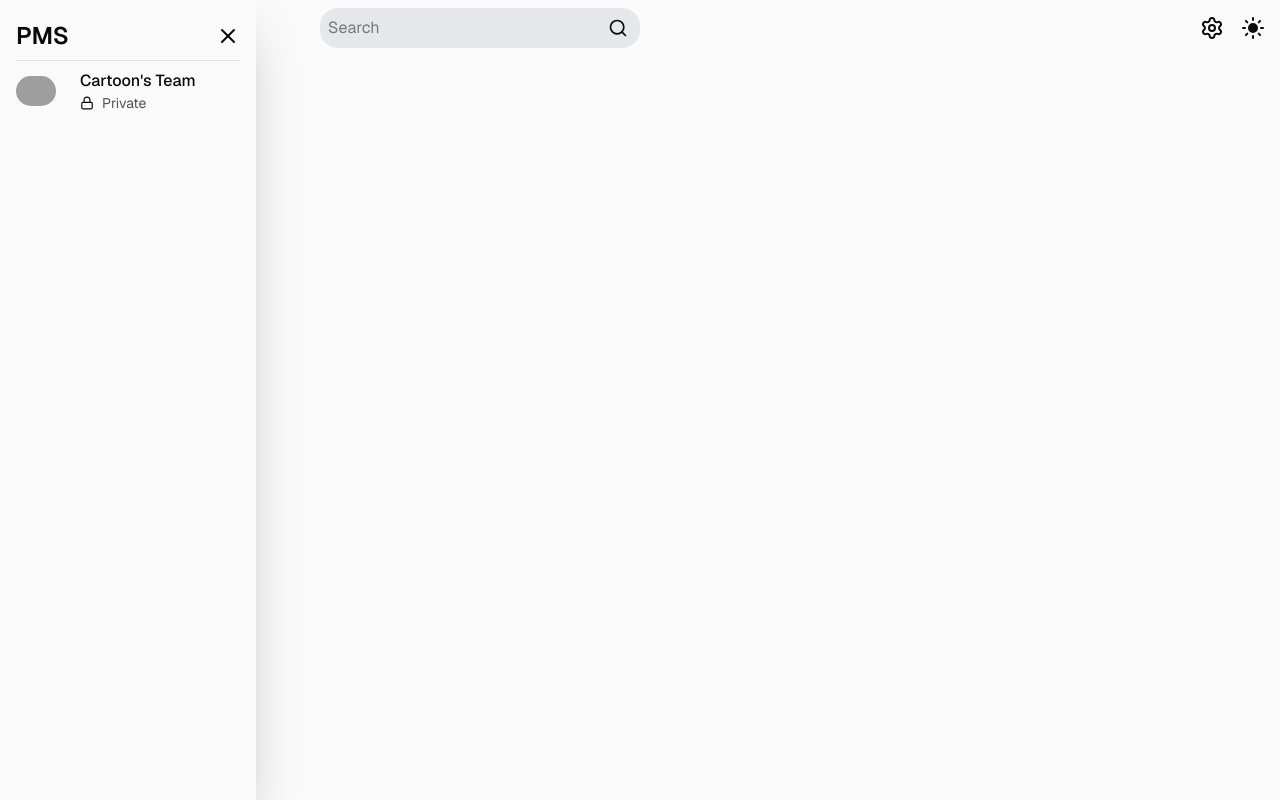
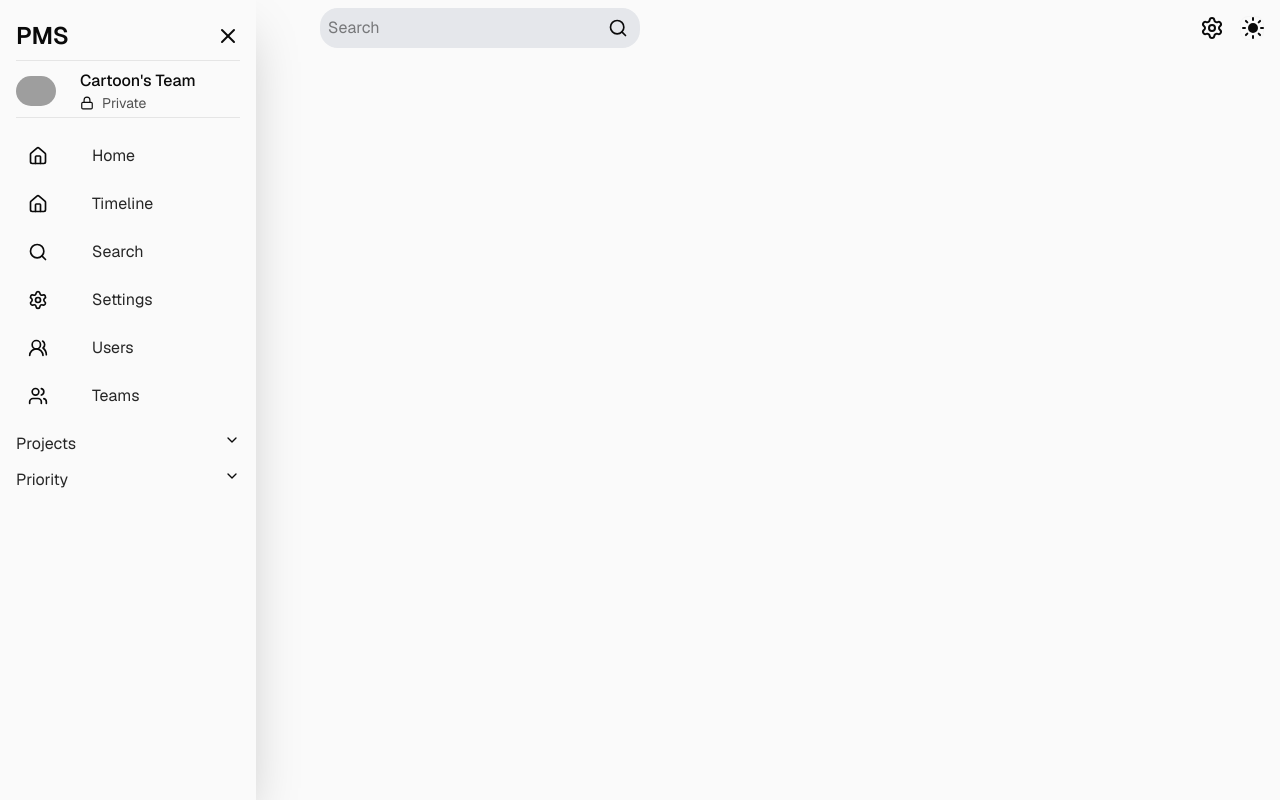
Before and after one commit to itsPratik13/pms, a Next.js app in the folder client/: page / in a window 1280 px wide. Built offline with nearby package versions, Linux system fonts and the light colour scheme; no server answers; grey boxes are pictures that could not be loaded.

Commit message:
sidebar done

```diff
--- a/client/app/components/sidebar.tsx
+++ b/client/app/components/sidebar.tsx
@@ -1,20 +1,59 @@
 "use client";
-import { LockIcon, LucideIcon, X } from "lucide-react";
-import React from "react";
+import {
+  ChevronDown,
+  ChevronUp,
+  Home,
+  LockIcon,
+  LucideIcon,
+  Search,
+  Settings,
+  Users2,
+  UsersIcon,
+  X,
+} from "lucide-react";
+import React, { useState } from "react";
+
 import { useAppDispatch, useAppSelector } from "../redux";
 import { setIsSideBarCollapsed } from "../state";
+import { usePathname } from "next/navigation";
+import { useDispatch } from "react-redux";
+import Link from "next/link";
 
-interface SidebarLinksTypes{
-  href:string,
-  icon:LucideIcon,
-  label:string,
-  isCollapsed:boolean
+interface SidebarLinksTypes {
+  href: string;
+  Icon: LucideIcon;
+  label: string;
+  isCollapsed: boolean;
 }
-const SidebarLinks=()=>{
-
-}
+const SidebarLinks = ({
+  href,
+  Icon,
+  label,
+  isCollapsed,
+}: SidebarLinksTypes) => {
+  const pathname = usePathname();
+  const isActive =
+    href === pathname || (pathname == "/" && href == "/dashboard");
+  const dispatch = useDispatch();
+  const isSideBarCollapsed = useAppSelector((state) => {
+    state.global.isSideBarCollapsed;
+  });
+  return (
+    <Link href={href} className="w-full">
+      <div className={`flex w-full items-center gap-3 p-3 justify-start`}>
+        <Icon className="mr-8 size-5" />
+        <span className="text-neutral-800 text-[16px] dark:text-neutral-300">
+          {label}
+        </span>
+      </div>
+    </Link>
+  );
+};
 
 const Sidebar = () => {
+  const [showProject, setShowProject] = useState(false);
+  const [showPriority, setShowPriority] = useState(false);
+
   const dispatch = useAppDispatch();
   const isSideBarCollapsed = useAppSelector(
     (state) => state.global.isSideBarCollapsed
@@ -23,7 +62,7 @@
   return (
     <div
       className={`
-        bg-transparent min-h-screen
+        bg-transparent min-h-screen min-w-0
         transition-[width] duration-300 ease-in-out
         ${isSideBarCollapsed ? "w-0 overflow-hidden" : "w-80"}
         flex flex-col justify-start z-20 shadow-2xl dark:bg-neutral-900
@@ -75,7 +114,66 @@
             </div>
           </div>
         </div>
+        <hr className="border-neutral-200 mt-1 mb-2 w-full dark:border-neutral-700" />
         {/* links  */}
+        <div className={`w-full flex flex-col mt-1.5  `}>
+          <SidebarLinks
+            href="/"
+            Icon={Home}
+            isCollapsed={isSideBarCollapsed}
+            label="Home"
+          />
+          <SidebarLinks
+            href="/timeline"
+            Icon={Home}
+            isCollapsed={isSideBarCollapsed}
+            label="Timeline"
+          />
+          <SidebarLinks
+            href="/search"
+            Icon={Search}
+            isCollapsed={isSideBarCollapsed}
+            label="Search"
+          />{" "}
+          <SidebarLinks
+            href="/settings"
+            Icon={Settings}
+            isCollapsed={isSideBarCollapsed}
+            label="Settings"
+          />{" "}
+          <SidebarLinks
+            href="/users"
+            Icon={Users2}
+            isCollapsed={isSideBarCollapsed}
+            label="Users"
+          />{" "}
+          <SidebarLinks
+            href="/teams"
+            Icon={UsersIcon}
+            isCollapsed={isSideBarCollapsed}
+            label="Teams"
+          />
+        </div>
+        {/* project list  */}
+        <div
+          className="flex justify-between mt-3"
+          onClick={() => setShowProject((prev) => !prev)}
+        >
+          <button className="text-neutral-800 dark:text-neutral-300 cursor-pointer">
+            Projects
+          </button>
+          {showProject ? <ChevronUp size={16} /> : <ChevronDown size={16} />}
+        </div>
+        {/* priority list  */}
+        <div
+          className="flex justify-between mt-3"
+          onClick={() => setShowPriority((prev) => !prev)}
+        >
+          <button className="text-neutral-800 dark:text-neutral-300 cursor-pointer">
+            Priority
+          </button>
+          {showPriority ? <ChevronUp size={16} /> : <ChevronDown size={16} />}
+        </div>
       </div>
     </div>
   );
```
